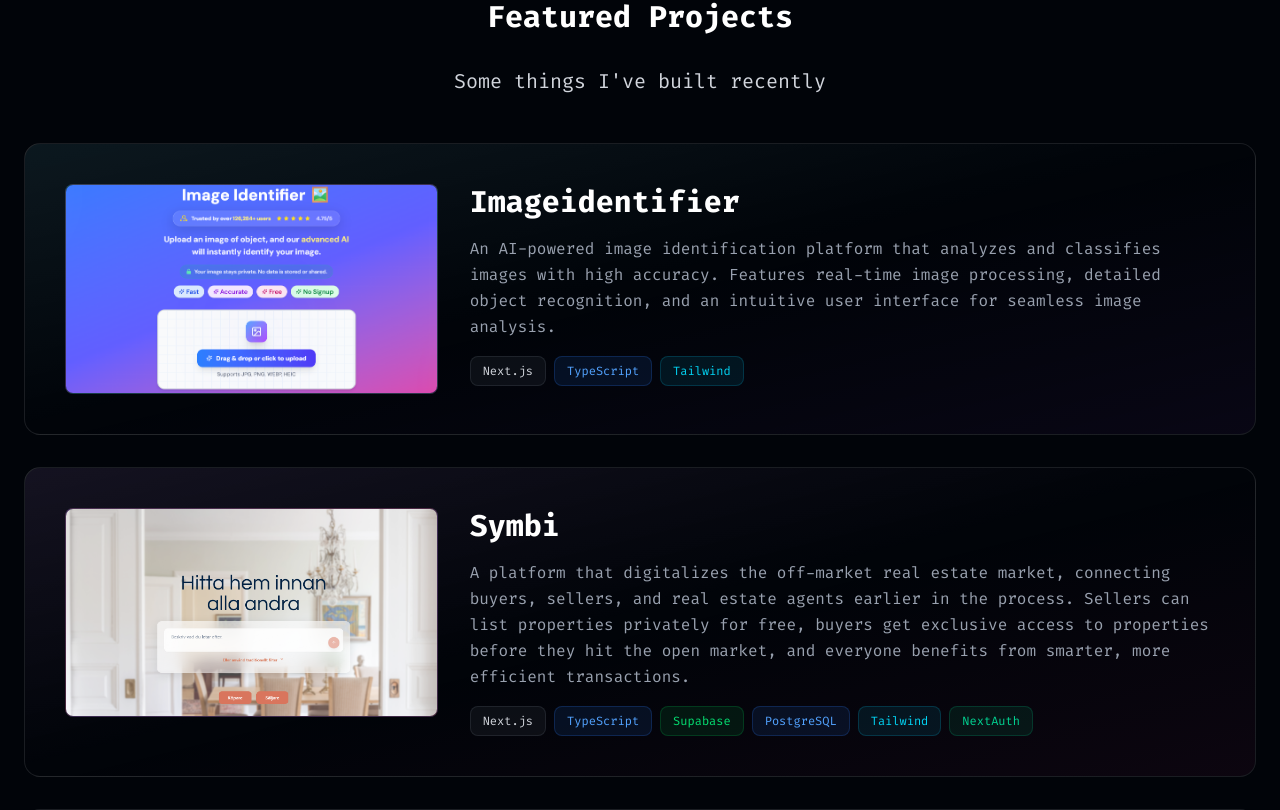
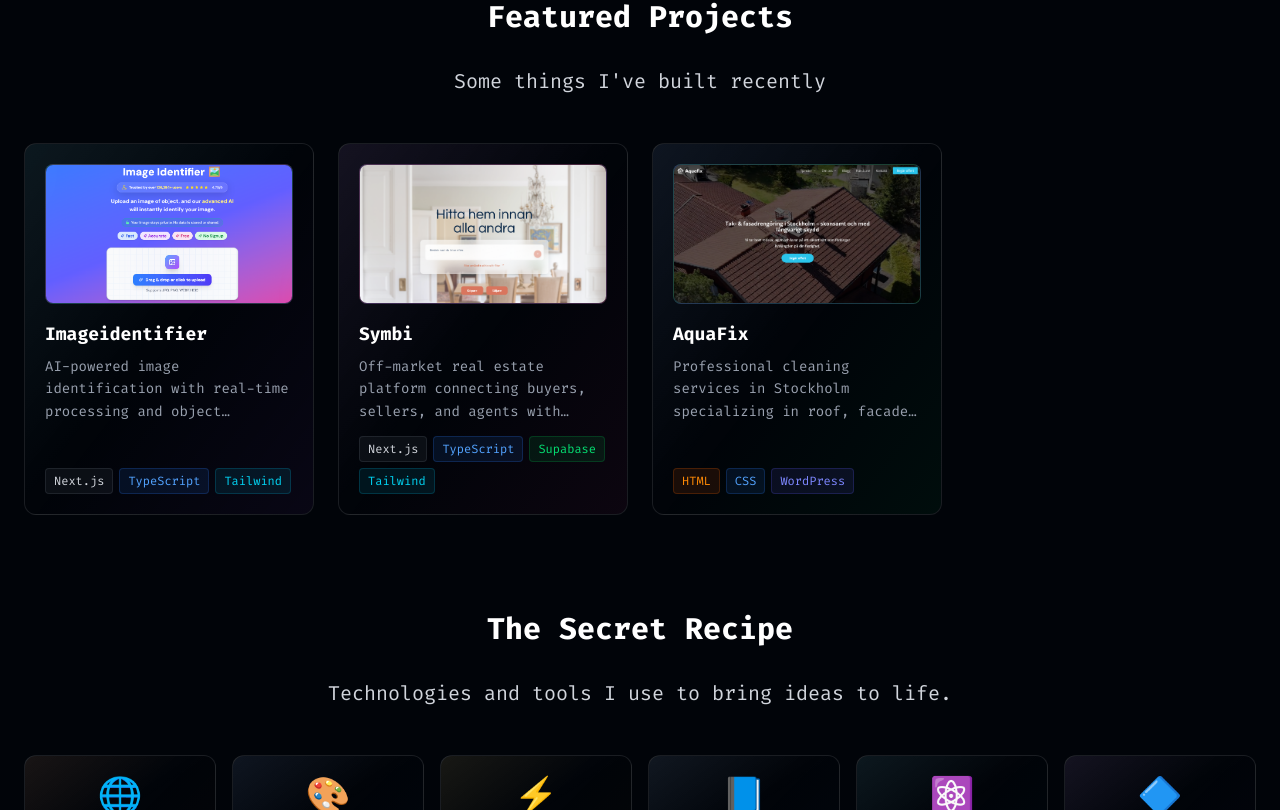
Before and after one commit to chvlpont/portfolio-ph, a Next.js app: page / in a window 1280 px wide. Shown: the part 1210-2020 px from the top of the page. Built offline with nearby package versions, Linux system fonts and the light colour scheme.

Commit message:
updated card layout featured projects

```diff
--- a/app/page.tsx
+++ b/app/page.tsx
@@ -245,20 +245,19 @@
               Some things I've built recently
             </p>
 
-            <div className="space-y-8">
+            <div className="grid grid-cols-1 md:grid-cols-2 lg:grid-cols-3 xl:grid-cols-4 gap-6">
               {/* Project 1 */}
               <a
                 href="https://imageidentifier.ai"
                 target="_blank"
                 rel="noopener noreferrer"
-                className="block group relative overflow-hidden rounded-2xl border border-white/10 bg-gradient-to-br from-white/5 via-transparent to-transparent hover:border-white/20 transition-all duration-500 cursor-pointer"
+                className="block group relative overflow-hidden rounded-xl border border-white/10 bg-gradient-to-br from-white/5 via-transparent to-transparent hover:border-white/20 transition-all duration-300 cursor-pointer h-full"
               >
                 <div className="absolute inset-0 bg-gradient-to-br from-cyan-500/5 via-transparent to-purple-500/5 pointer-events-none"></div>
-                <div className="absolute inset-0 bg-gradient-to-br from-cyan-500/10 via-transparent to-purple-500/10 opacity-0 group-hover:opacity-100 transition-opacity duration-500"></div>
-                <div className="relative p-8 md:p-10">
-                  <div className="flex flex-col md:flex-row gap-8">
+                <div className="absolute inset-0 bg-gradient-to-br from-cyan-500/10 via-transparent to-purple-500/10 opacity-0 group-hover:opacity-100 transition-opacity duration-300"></div>
+                <div className="relative p-5 flex flex-col h-full">
                   {/* Project Image */}
-                    <div className="md:w-1/3">
+                  <div className="w-full mb-4">
                     <div className="relative aspect-video rounded-lg bg-gradient-to-br from-cyan-500/20 to-purple-500/20 overflow-hidden border border-white/10">
                       <img
                         src="/imageidentifier-screenshot.png"
@@ -269,30 +268,25 @@
                   </div>
 
                   {/* Project Info */}
-                    <div className="md:w-2/3 space-y-4">
-                      <h3 className="text-2xl md:text-3xl font-bold group-hover:text-cyan-400 transition-colors">
+                  <div className="flex-1 flex flex-col">
+                    <h3 className="text-lg font-bold group-hover:text-cyan-400 transition-colors mb-2">
                       Imageidentifier
                     </h3>
 
-                      <p className="text-gray-400 leading-relaxed">
-                        An AI-powered image identification platform that
-                        analyzes and classifies images with high accuracy.
-                        Features real-time image processing, detailed object
-                        recognition, and an intuitive user interface for
-                        seamless image analysis.
+                    <p className="text-gray-400 text-sm leading-relaxed mb-3 line-clamp-3">
+                      AI-powered image identification with real-time processing and object recognition.
                     </p>
 
-                      <div className="flex flex-wrap gap-2">
-                        <span className="px-3 py-1.5 bg-gray-500/10 text-gray-300 border border-gray-500/20 rounded-lg text-xs font-medium">
+                    <div className="flex flex-wrap gap-1.5 mt-auto">
+                      <span className="px-2 py-1 bg-gray-500/10 text-gray-300 border border-gray-500/20 rounded text-xs">
                         Next.js
                       </span>
-                        <span className="px-3 py-1.5 bg-blue-500/10 text-blue-400 border border-blue-500/20 rounded-lg text-xs font-medium">
+                      <span className="px-2 py-1 bg-blue-500/10 text-blue-400 border border-blue-500/20 rounded text-xs">
                         TypeScript
                       </span>
-                        <span className="px-3 py-1.5 bg-cyan-500/10 text-cyan-400 border border-cyan-500/20 rounded-lg text-xs font-medium">
+                      <span className="px-2 py-1 bg-cyan-500/10 text-cyan-400 border border-cyan-500/20 rounded text-xs">
                         Tailwind
                       </span>
-                      </div>
                     </div>
                   </div>
                 </div>
@@ -303,14 +297,13 @@
                 href="https://symbi.se"
                 target="_blank"
                 rel="noopener noreferrer"
-                className="block group relative overflow-hidden rounded-2xl border border-white/10 bg-gradient-to-br from-white/5 via-transparent to-transparent hover:border-white/20 transition-all duration-500 cursor-pointer"
+                className="block group relative overflow-hidden rounded-xl border border-white/10 bg-gradient-to-br from-white/5 via-transparent to-transparent hover:border-white/20 transition-all duration-300 cursor-pointer h-full"
               >
                 <div className="absolute inset-0 bg-gradient-to-br from-purple-500/5 via-transparent to-pink-500/5 pointer-events-none"></div>
-                <div className="absolute inset-0 bg-gradient-to-br from-purple-500/10 via-transparent to-pink-500/10 opacity-0 group-hover:opacity-100 transition-opacity duration-500"></div>
-                <div className="relative p-8 md:p-10">
-                  <div className="flex flex-col md:flex-row gap-8">
+                <div className="absolute inset-0 bg-gradient-to-br from-purple-500/10 via-transparent to-pink-500/10 opacity-0 group-hover:opacity-100 transition-opacity duration-300"></div>
+                <div className="relative p-5 flex flex-col h-full">
                   {/* Project Image */}
-                    <div className="md:w-1/3">
+                  <div className="w-full mb-4">
                     <div className="relative aspect-video rounded-lg bg-gradient-to-br from-purple-500/20 to-pink-500/20 overflow-hidden border border-white/10">
                       <img
                         src="/symbi-screenshot.png"
@@ -321,41 +314,28 @@
                   </div>
 
                   {/* Project Info */}
-                    <div className="md:w-2/3 space-y-4">
-                      <h3 className="text-2xl md:text-3xl font-bold group-hover:text-purple-400 transition-colors">
+                  <div className="flex-1 flex flex-col">
+                    <h3 className="text-lg font-bold group-hover:text-purple-400 transition-colors mb-2">
                       Symbi
                     </h3>
 
-                      <p className="text-gray-400 leading-relaxed">
-                        A platform that digitalizes the off-market real estate
-                        market, connecting buyers, sellers, and real estate
-                        agents earlier in the process. Sellers can list
-                        properties privately for free, buyers get exclusive
-                        access to properties before they hit the open market,
-                        and everyone benefits from smarter, more efficient
-                        transactions.
+                    <p className="text-gray-400 text-sm leading-relaxed mb-3 line-clamp-3">
+                      Off-market real estate platform connecting buyers, sellers, and agents with exclusive property listings.
                     </p>
 
-                      <div className="flex flex-wrap gap-2">
-                        <span className="px-3 py-1.5 bg-gray-500/10 text-gray-300 border border-gray-500/20 rounded-lg text-xs font-medium">
+                    <div className="flex flex-wrap gap-1.5 mt-auto">
+                      <span className="px-2 py-1 bg-gray-500/10 text-gray-300 border border-gray-500/20 rounded text-xs">
                         Next.js
                       </span>
-                        <span className="px-3 py-1.5 bg-blue-500/10 text-blue-400 border border-blue-500/20 rounded-lg text-xs font-medium">
+                      <span className="px-2 py-1 bg-blue-500/10 text-blue-400 border border-blue-500/20 rounded text-xs">
                         TypeScript
                       </span>
-                        <span className="px-3 py-1.5 bg-green-500/10 text-green-400 border border-green-500/20 rounded-lg text-xs font-medium">
+                      <span className="px-2 py-1 bg-green-500/10 text-green-400 border border-green-500/20 rounded text-xs">
                         Supabase
                       </span>
-                        <span className="px-3 py-1.5 bg-blue-500/10 text-blue-400 border border-blue-500/20 rounded-lg text-xs font-medium">
-                          PostgreSQL
-                        </span>
-                        <span className="px-3 py-1.5 bg-cyan-500/10 text-cyan-400 border border-cyan-500/20 rounded-lg text-xs font-medium">
+                      <span className="px-2 py-1 bg-cyan-500/10 text-cyan-400 border border-cyan-500/20 rounded text-xs">
                         Tailwind
                       </span>
-                        <span className="px-3 py-1.5 bg-emerald-500/10 text-emerald-400 border border-emerald-500/20 rounded-lg text-xs font-medium">
-                          NextAuth
-                        </span>
-                      </div>
                     </div>
                   </div>
                 </div>
@@ -366,14 +346,13 @@
                 href="https://aquafix.se"
                 target="_blank"
                 rel="noopener noreferrer"
-                className="block group relative overflow-hidden rounded-2xl border border-white/10 bg-gradient-to-br from-white/5 via-transparent to-transparent hover:border-white/20 transition-all duration-500 cursor-pointer"
+                className="block group relative overflow-hidden rounded-xl border border-white/10 bg-gradient-to-br from-white/5 via-transparent to-transparent hover:border-white/20 transition-all duration-300 cursor-pointer h-full"
               >
                 <div className="absolute inset-0 bg-gradient-to-br from-blue-500/5 via-transparent to-green-500/5 pointer-events-none"></div>
-                <div className="absolute inset-0 bg-gradient-to-br from-blue-500/10 via-transparent to-green-500/10 opacity-0 group-hover:opacity-100 transition-opacity duration-500"></div>
-                <div className="relative p-8 md:p-10">
-                  <div className="flex flex-col md:flex-row gap-8">
+                <div className="absolute inset-0 bg-gradient-to-br from-blue-500/10 via-transparent to-green-500/10 opacity-0 group-hover:opacity-100 transition-opacity duration-300"></div>
+                <div className="relative p-5 flex flex-col h-full">
                   {/* Project Image */}
-                    <div className="md:w-1/3">
+                  <div className="w-full mb-4">
                     <div className="relative aspect-video rounded-lg bg-gradient-to-br from-blue-500/20 to-green-500/20 overflow-hidden border border-white/10">
                       <img
                         src="/aquafix-screenshot.png"
@@ -384,29 +363,25 @@
                   </div>
 
                   {/* Project Info */}
-                    <div className="md:w-2/3 space-y-4">
-                      <h3 className="text-2xl md:text-3xl font-bold group-hover:text-blue-400 transition-colors">
+                  <div className="flex-1 flex flex-col">
+                    <h3 className="text-lg font-bold group-hover:text-blue-400 transition-colors mb-2">
                       AquaFix
                     </h3>
 
-                      <p className="text-gray-400 leading-relaxed">
-                        Professional cleaning services in Stockholm including
-                        roof cleaning, facade cleaning, gutter cleaning,
-                        high-altitude cleaning, and HOA services. Specializing
-                        in gentle removal of moss, algae, and black mold.
+                    <p className="text-gray-400 text-sm leading-relaxed mb-3 line-clamp-3">
+                      Professional cleaning services in Stockholm specializing in roof, facade, and gutter cleaning.
                     </p>
 
-                      <div className="flex flex-wrap gap-2">
-                        <span className="px-3 py-1.5 bg-orange-500/10 text-orange-400 border border-orange-500/20 rounded-lg text-xs font-medium">
+                    <div className="flex flex-wrap gap-1.5 mt-auto">
+                      <span className="px-2 py-1 bg-orange-500/10 text-orange-400 border border-orange-500/20 rounded text-xs">
                         HTML
                       </span>
-                        <span className="px-3 py-1.5 bg-blue-500/10 text-blue-400 border border-blue-500/20 rounded-lg text-xs font-medium">
+                      <span className="px-2 py-1 bg-blue-500/10 text-blue-400 border border-blue-500/20 rounded text-xs">
                         CSS
                       </span>
-                        <span className="px-3 py-1.5 bg-indigo-500/10 text-indigo-400 border border-indigo-500/20 rounded-lg text-xs font-medium">
+                      <span className="px-2 py-1 bg-indigo-500/10 text-indigo-400 border border-indigo-500/20 rounded text-xs">
                         WordPress
                       </span>
-                      </div>
                     </div>
                   </div>
                 </div>
```
Lines whose indentation alone changed are shown as unchanged.
